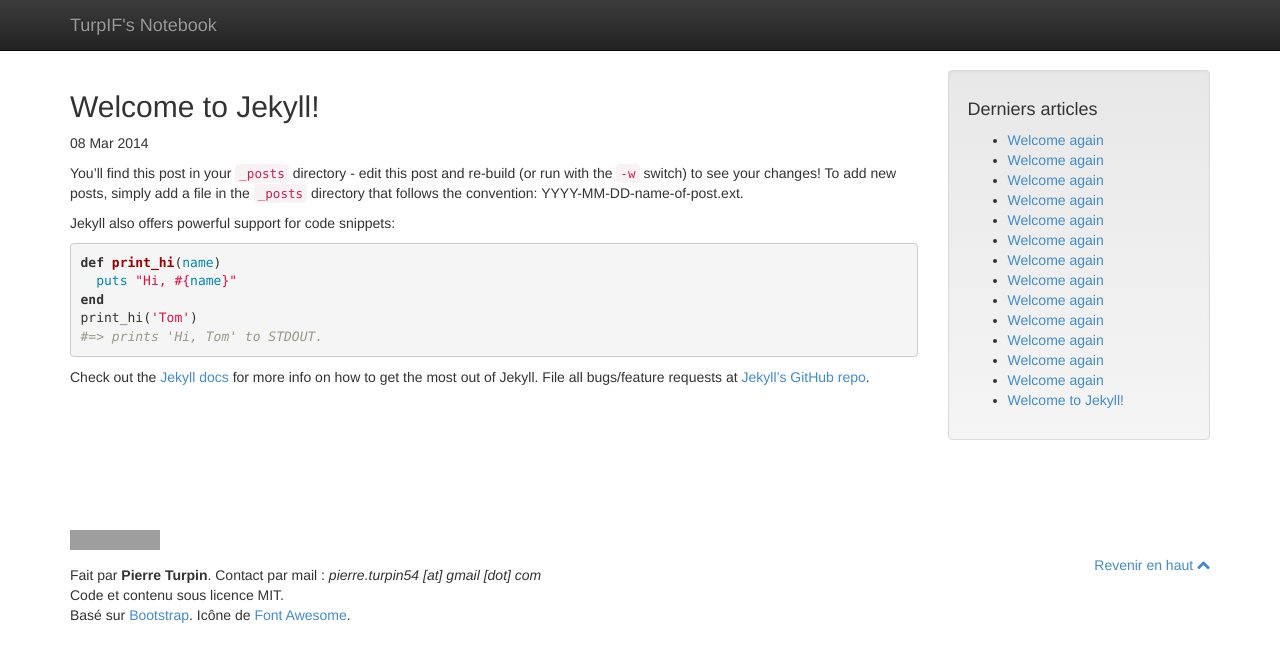
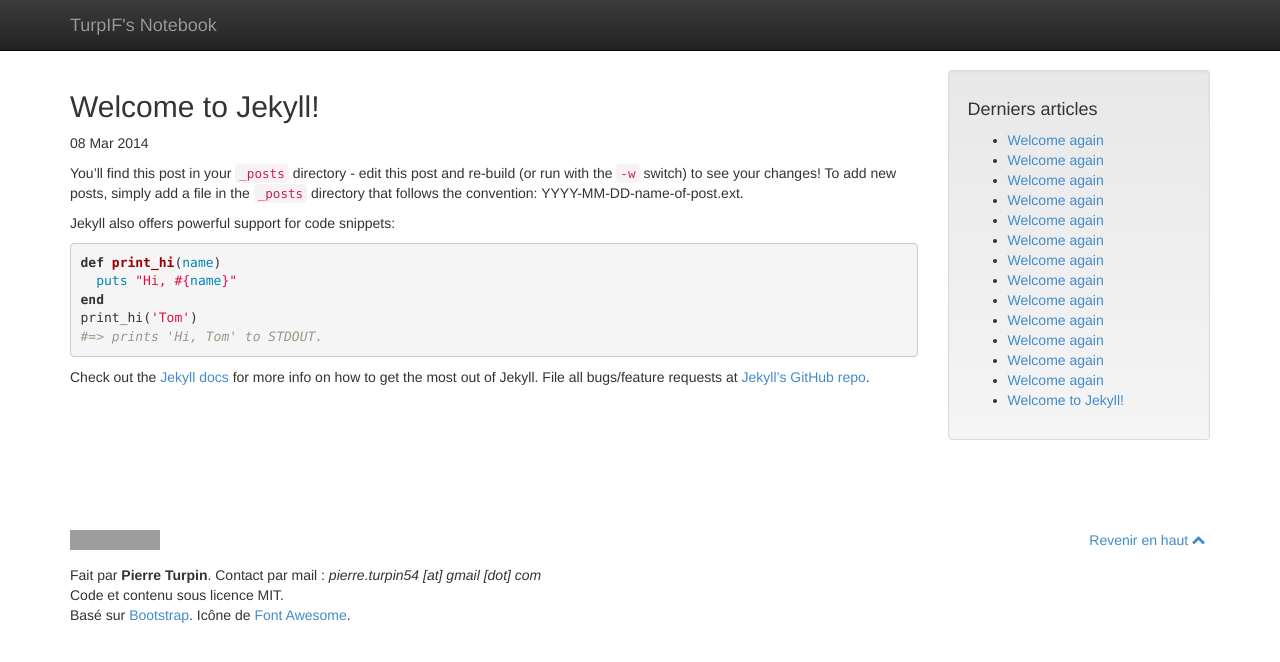
Before and after one commit to TurpIF/TurpIF.github.io, a Jekyll site: the page built from _posts/2014-03-08-welcome-to-jekyll.markdown, in a window 1280 px wide. Shown: the top 662 px of the page. Built offline with Jekyll 4.4.1, drawn with Linux system fonts in a browser that asks for light colours; Markdown is read by kramdown in place of the engine named in the settings; grey boxes are pictures that could not be loaded.

Commit message:
Use list-inline for the footer

```diff
--- a/_layouts/default.html
+++ b/_layouts/default.html
@@ -54,7 +54,7 @@
     <footer class="container">
       <div class="row">
         <div class="col-sm-12">
-          <ul class="list-unstyled">
+          <ul class="list-unstyled list-inline">
             <li><iframe src="http://ghbtns.com/github-btn.html?user=turpif&type=follow"
               allowtransparency="true" frameborder="0" scrolling="0" width="132" height="20"></iframe></li>
             <li class="pull-right"><a href="#">Revenir en haut <i class="fa fa-chevron-up"></i></a></li>
```
